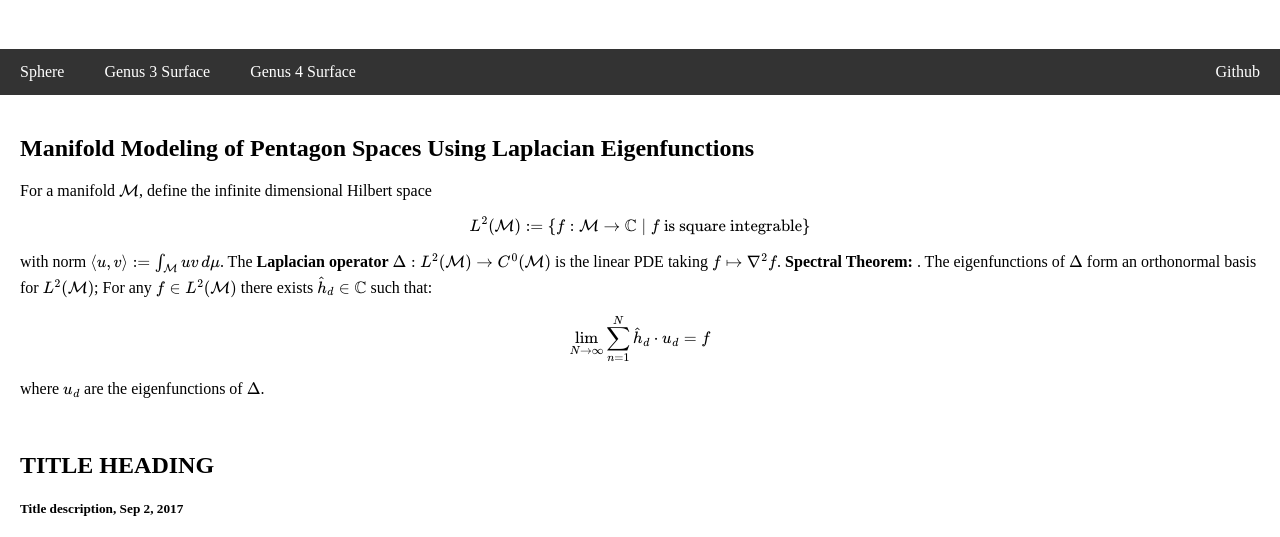
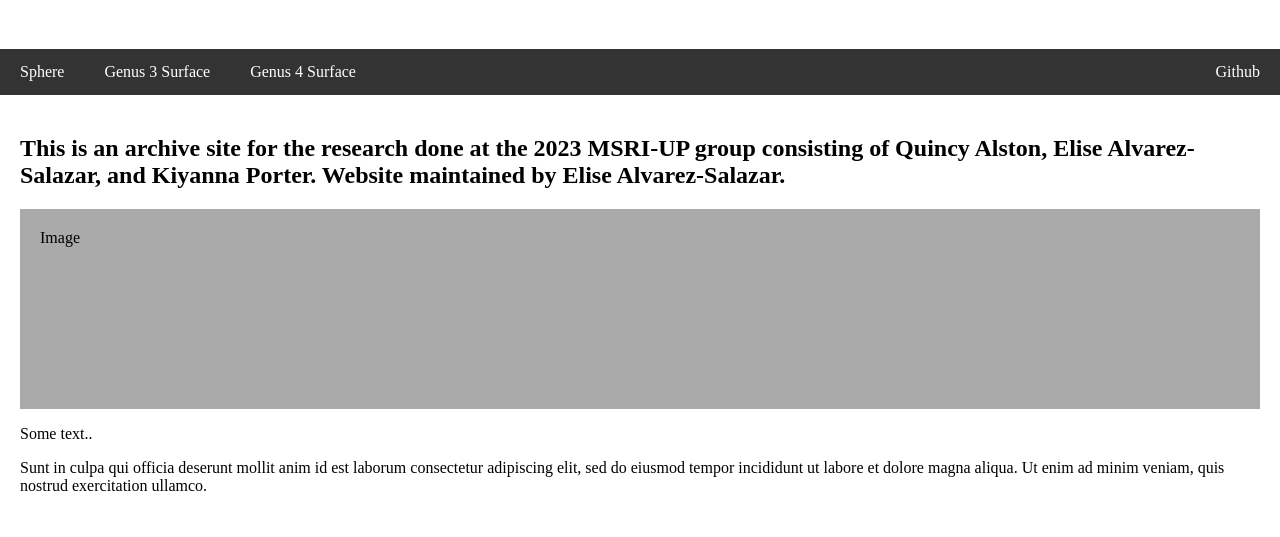
Before and after one commit to elise-lab/pentagon-MSRI-UP, a plain HTML site: page index.html in a window 1280 px wide. Shown: the part 210-747 px from the top of the page. Drawn offline with nearby package versions, Linux system fonts and the light colour scheme.

Commit message:
Update index.html

```diff
--- a/index.html
+++ b/index.html
@@ -1,9 +1,9 @@
 <!DOCTYPE html>
 <html lang="en">
 <head>
-<title>Page Title</title>
+<title>MSRI-UP 2023 TDR Group B</title>
 <meta charset="UTF-8">
-<meta name="viewport" content="width=device-width, initial-scale=1">
+<meta name="viewport" http-equiv="content-type" content="text/html; charset=windows-1252">
 
 <script src="https://polyfill.io/v3/polyfill.min.js?features=es6"></script>
 <script id="MathJax-script" async src="https://cdn.jsdelivr.net/npm/mathjax@3/es5/tex-mml-chtml.js"></script>
@@ -133,16 +133,18 @@ td {padding: 10px;}
 
 
   <div class="main">
+    <h2>This is an archive site for the research done at the 2023 MSRI-UP group consisting of Quincy Alston, Elise Alvarez-Salazar, and Kiyanna Porter. Website maintained by Elise Alvarez-Salazar.</h2>
+    <div class="fakeimg" style="height:200px;">Image</div>
+    <p>Some text..</p>
+    <p>Sunt in culpa qui officia deserunt mollit anim id est laborum consectetur adipiscing elit, sed do eiusmod tempor incididunt ut labore et dolore magna aliqua. Ut enim ad minim veniam, quis nostrud exercitation ullamco.</p>
+
+    <br>
+
     <h2>Manifold Modeling of Pentagon Spaces Using Laplacian Eigenfunctions</h2>
 
     <p>For a manifold \(\mathcal M\), define the infinite dimensional Hilbert space $$L^2(\mathcal M) := \{f : \mathcal M \rightarrow \mathbb{C} \mid f \text{ is square integrable}\}$$ with norm \(\langle u, v \rangle := \int_{\mathcal M} uv \,d\mu\). The <b>Laplacian operator</b> \(\Delta:L^2(\mathcal{M}) \rightarrow C^0(\mathcal{M})\) is the linear PDE taking \(f\mapsto \nabla^2 f\). <b>Spectral Theorem: </b>. The eigenfunctions of \(\Delta\) form an orthonormal basis for \(L^2(\mathcal{M})\); For any \(f \in L^2(\mathcal{M})\) there exists \(\hat{h}_d\in\mathbb{C}\) such that: $$\lim_{N \rightarrow \infty}\sum_{n=1}^N\hat{h}_d\cdot u_d = f$$ where \(u_d\) are the eigenfunctions of \(\Delta\).</p>
 
-    <br>
-    <h2>TITLE HEADING</h2>
-    <h5>Title description, Sep 2, 2017</h5>
-    <div class="fakeimg" style="height:200px;">Image</div>
-    <p>Some text..</p>
-    <p>Sunt in culpa qui officia deserunt mollit anim id est laborum consectetur adipiscing elit, sed do eiusmod tempor incididunt ut labore et dolore magna aliqua. Ut enim ad minim veniam, quis nostrud exercitation ullamco.</p>
+
   </div>
 
 
```
